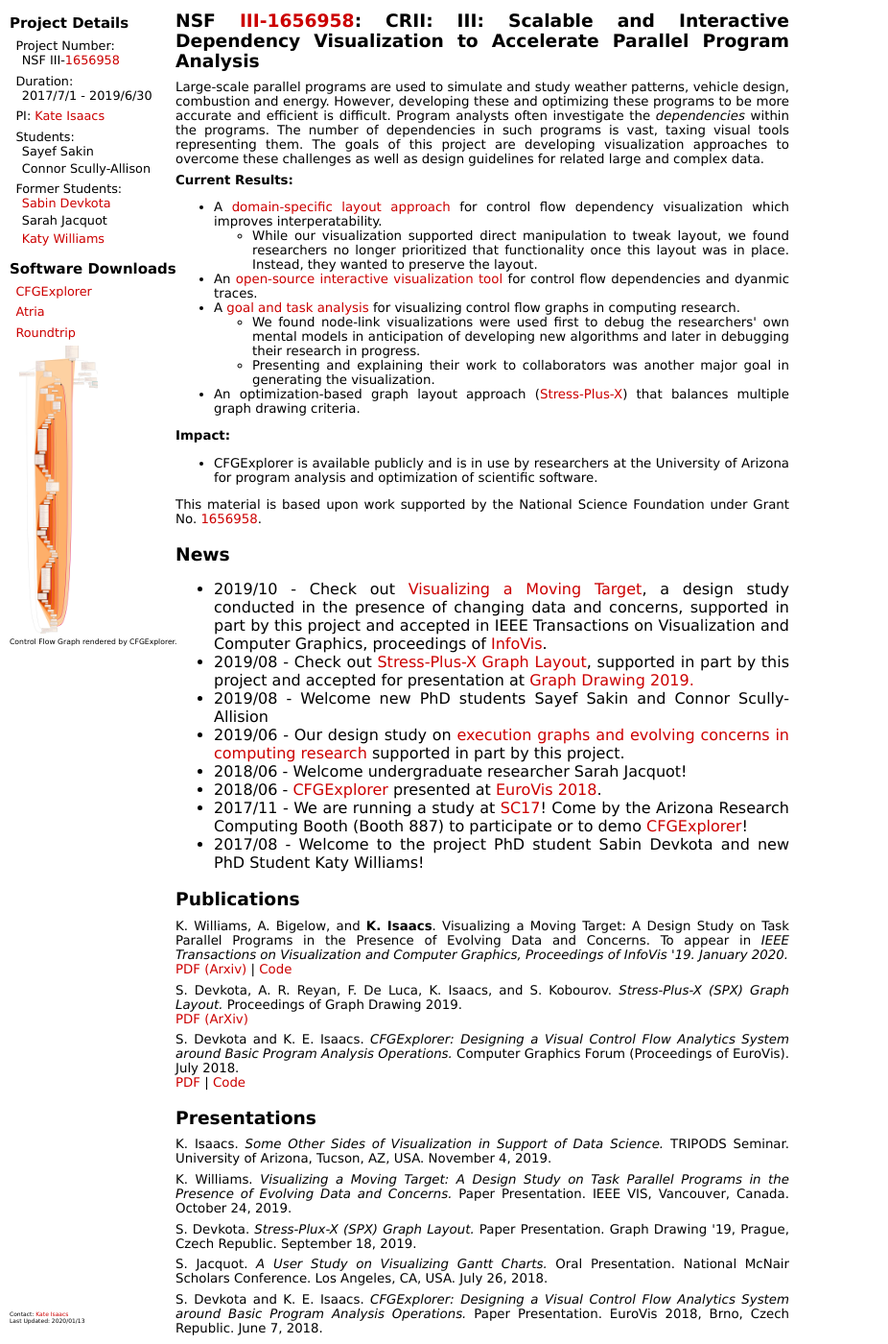
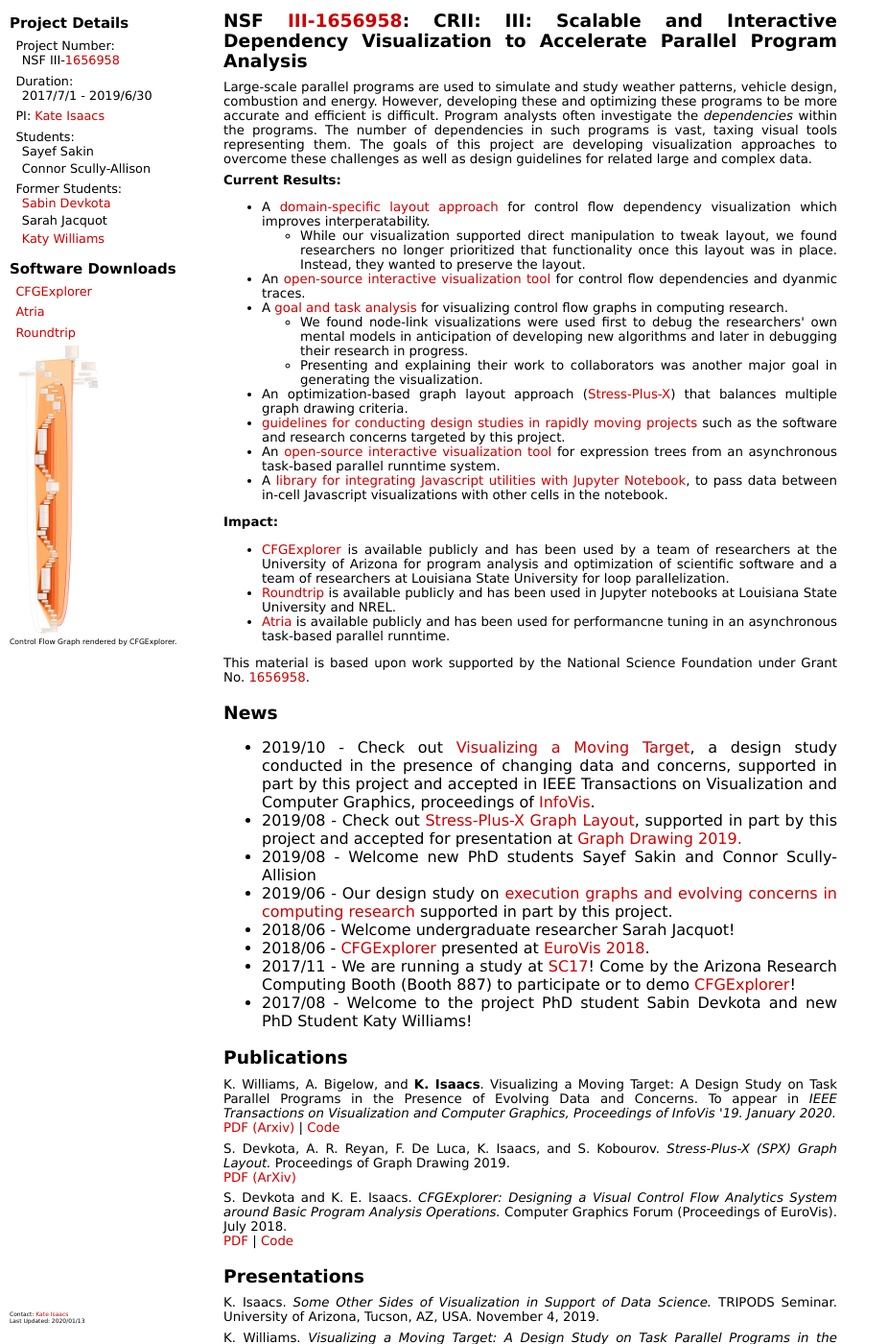
Before and after one commit to hdc-arizona/hdc-arizona.github.io, a Jekyll site: the page projects/dependencies/index.html, which Jekyll copies as it is, in a window 1280 px wide and 1400 px high. Shown: the whole window at 96% size, without its empty margins (0-926 px from the left). Built offline with Jekyll 4.4.1, drawn with Linux system fonts in a browser that asks for light colours; nearby versions of some CDN libraries.

Commit message:
Add more results to CRII page.

```diff
--- a/projects/dependencies/dep.css
+++ b/projects/dependencies/dep.css
@@ -60,7 +60,7 @@
 
 .pubs {
   position: absolute;
-  margin-left: 150px;
+  margin-left: 200px;
   padding-left: 25px;
   padding-top: 0;
   margin-top: -1em;
@@ -86,6 +86,11 @@
 }
 img {
   display: block;
+}
+sideimg {
+  display: block;
+  margin: auto;
+  height: 300px;
 }
 p {
   padding-top: 0;
--- a/projects/dependencies/index.html
+++ b/projects/dependencies/index.html
@@ -45,12 +45,17 @@
 		<li>Presenting and explaining their work to collaborators was another major goal in generating the visualization.</li>
              </ul>
 	    <li>An optimization-based graph layout approach (<a href="https://arxiv.org/abs/1908.01769">Stress-Plus-X</a>) that balances multiple graph drawing criteria.</li>
+	    <li><a href="https://arxiv.org/abs/1905.13135v4">guidelines for conducting design studies in rapidly moving projects</a> such as the software and research concerns targeted by this project.</li>
+	    <li>An <a href="https://github.com/hdc-arizona/traveler-tree">open-source interactive visualization tool</a> for expression trees from an asynchronous task-based parallel runntime system.</li>
+	    <li>A <a href="https://github.com/hdc-arizona/roundtrip">library for integrating Javascript utilities with Jupyter Notebook</a>, to pass data between in-cell Javascript visualizations with other cells in the notebook.
 	</ul>
     </p>
 
     <p><b>Impact:</b>
        <ul class="mainul">
-	    <li>CFGExplorer is available publicly and is in use by researchers at the University of Arizona for program analysis and optimization of scientific software.</li>
+	 <li><a href="http://github.com/hdc-arizona/cfgexplorer">CFGExplorer</a> is available publicly and has been used by a team of researchers at the University of Arizona for program analysis and optimization of scientific software and a team of researchers at Louisiana State University for loop parallelization.</li>
+	 <li><a href="https://github.com/hdc-arizona/roundtrip">Roundtrip</a> is available publicly and has been used in Jupyter notebooks at Louisiana State University and NREL.</li>
+	 <li><a href="https://github.com/hdc-arizona/traveler-tree">Atria</a> is available publicly and has been used for performancne tuning in an asynchronous task-based parallel runntime.
        </ul>
     </p>
 
```
